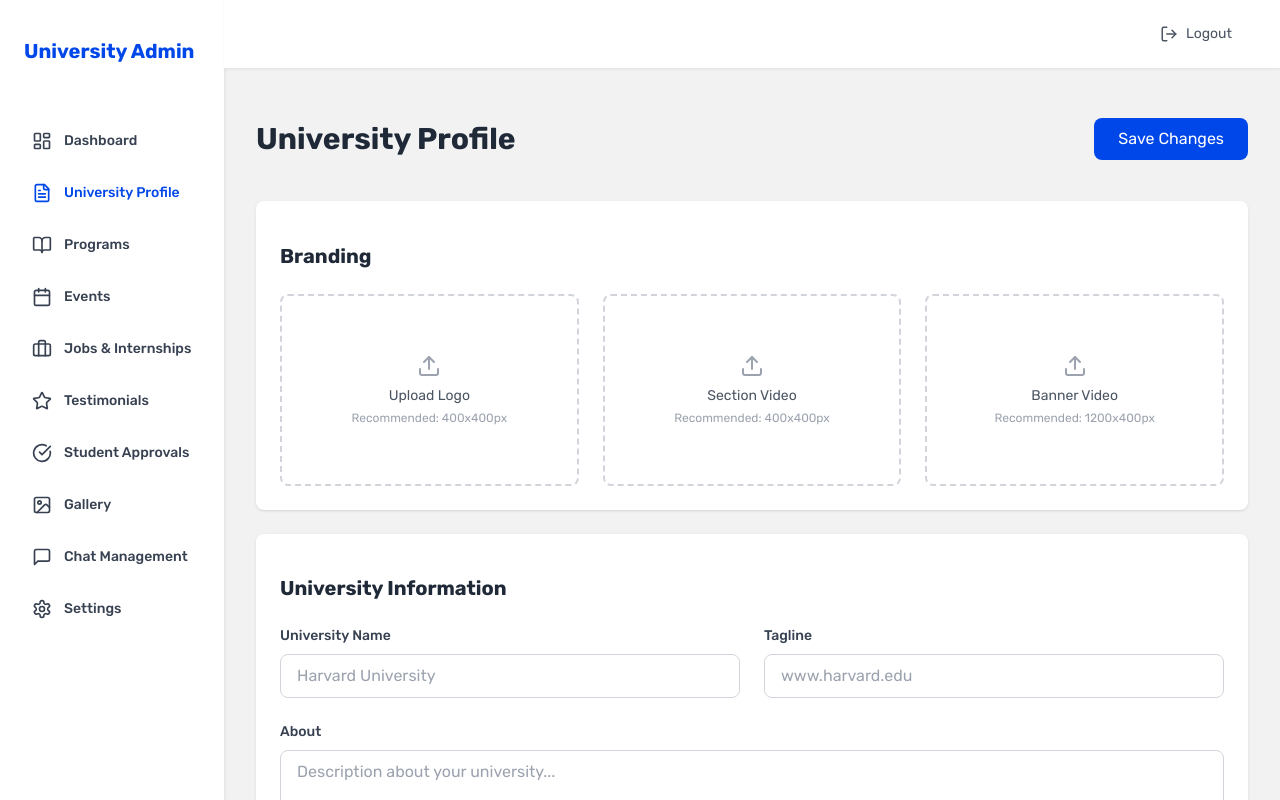
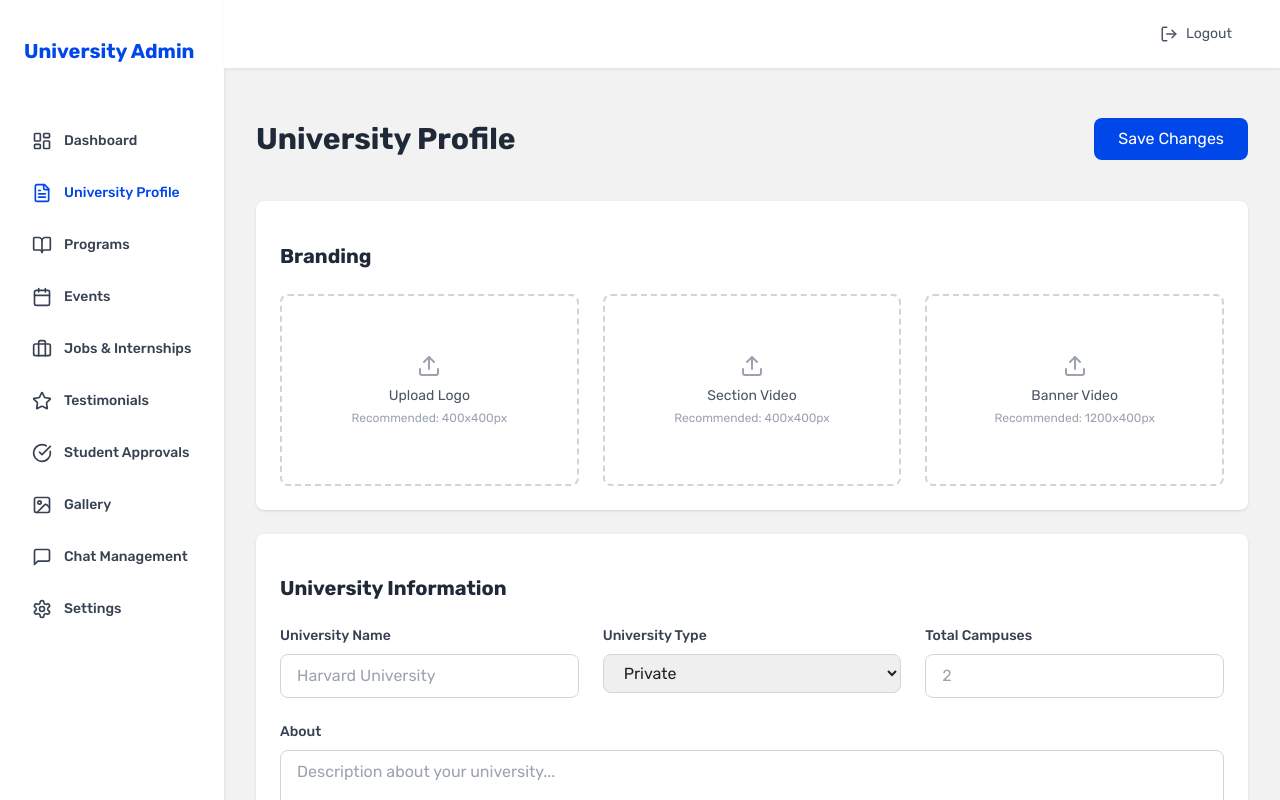
Before and after one commit to Sanjida-Khanam778/hugo-landing-page, a React (Vite) app: page /university/profile in a window 1280 px wide. Built offline with nearby package versions, Linux system fonts and the light colour scheme.

Commit message:
university profile all data added

```diff
--- a/src/Layouts/University/UniversityProfile/UniversityProfile.jsx
+++ b/src/Layouts/University/UniversityProfile/UniversityProfile.jsx
@@ -272,7 +272,7 @@ export default function UniversityProfile() {
           <h2 className="text-xl font-bold text-gray-800 mb-6">
             University Information
           </h2>
-          <div className="grid grid-cols-2 gap-6">
+          <div className="grid grid-cols-3 gap-6">
             <div>
               <label className="block text-sm font-medium text-gray-700 mb-2">
                 University Name
@@ -285,15 +285,26 @@ export default function UniversityProfile() {
             </div>
             <div>
               <label className="block text-sm font-medium text-gray-700 mb-2">
-                Tagline
+                University Type
+              </label>
+              <select
+                className="w-full px-4 py-2 border border-gray-300 rounded-lg focus:ring-2 focus:ring-blue-500 focus:border-transparent"
+              >
+                <option value="Private">Private</option>
+                <option value="Public">Public</option>
+              </select>
+            </div>
+            <div>
+              <label className="block text-sm font-medium text-gray-700 mb-2">
+                Total Campuses
               </label>
               <input
-                type="url"
-                placeholder="www.harvard.edu"
+                type="number"
+                placeholder="2"
                 className="w-full px-4 py-2 border border-gray-300 rounded-lg focus:ring-2 focus:ring-blue-500 focus:border-transparent"
               />
             </div>
-            <div className="col-span-2">
+            <div className="col-span-3">
               <label className="block text-sm font-medium text-gray-700 mb-2">
                 About
               </label>
@@ -315,7 +326,7 @@ export default function UniversityProfile() {
             </div>
             <div>
               <label className="block text-sm font-medium text-gray-700 mb-2">
-                Faculty
+                Total Faculty
               </label>
               <input
                 type="number"
@@ -389,7 +400,7 @@ export default function UniversityProfile() {
               className="w-full px-4 py-2 border border-gray-300 rounded-lg focus:ring-2 focus:ring-blue-500 focus:border-transparent"
               rows="4"
             /> */}
-          <TextEditor htmlElement={editorContent} onChange={(value) => setEditorContent(value)} isEditable={true} />
+            <TextEditor htmlElement={editorContent} onChange={(value) => setEditorContent(value)} isEditable={true} />
           </div>
         </div>
 
```
